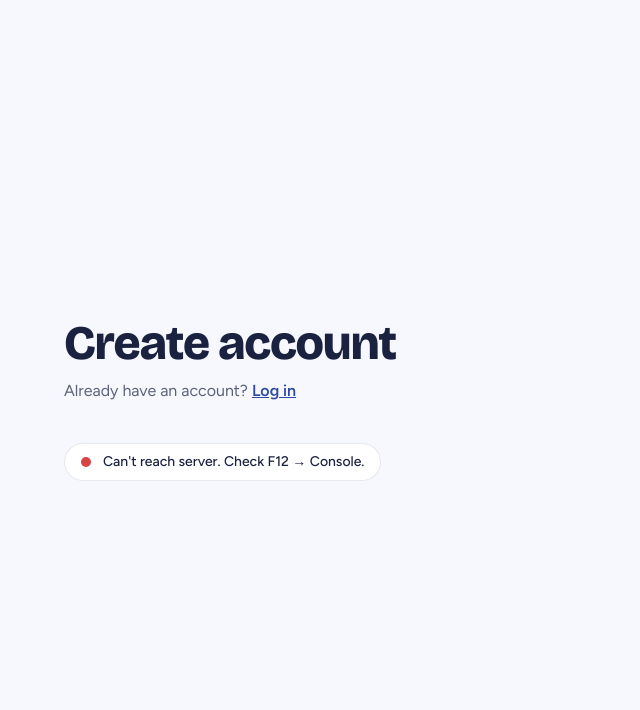
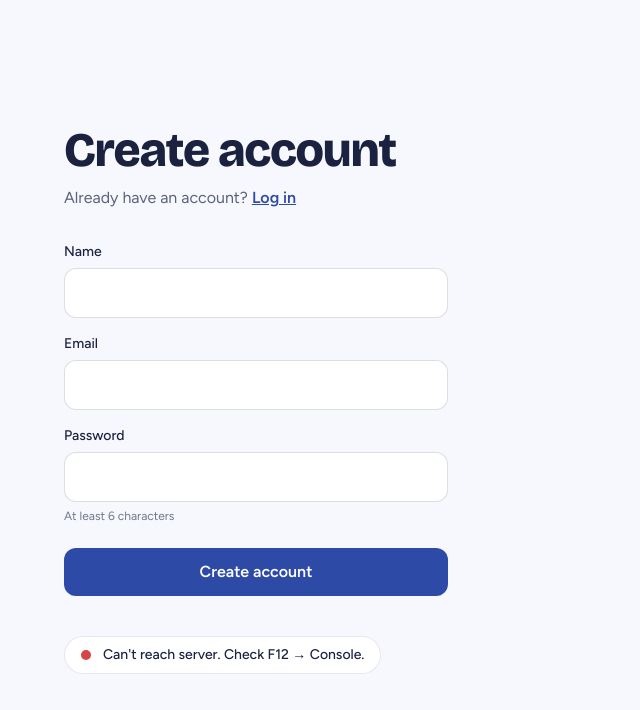
Before and after one commit to kapil-2025/realtime-chat-app, a React (Vite) app in the folder client/: page /register in a window 1280 px wide. Shown: the top 710 px of the page, without its empty margins (0-640 px from the left). Built offline with nearby package versions, Linux system fonts and the light colour scheme; no server answers.

Commit message:
Add register form with API call, errors and loading state

```diff
--- a/client/src/pages/RegisterPage.jsx
+++ b/client/src/pages/RegisterPage.jsx
@@ -1,13 +1,83 @@
-import { Link } from "react-router";
+import { Link ,useNavigate} from "react-router";
 import ServerStatus from "../components/ServerStatus";
+import { useState } from "react";
+const API_URL = import.meta.env.VITE_API_URL;
 
 function RegisterPage() {
+  const [name, setName]=useState("");
+   const [email, setEmail] = useState("");
+  const [password, setPassword] = useState("");
+  const [error,setError]=useState("");
+  const [loading,setLoading]=useState(false);
+  const navigate=useNavigate();
+
+  const handleSubmit =async(e)=>{
+    e.preventDefault();
+    setError("");
+    setLoading(true);
+    try{
+const res=await fetch(`${API_URL}/api/auth/register`,{method:"POST",headers:{"Content-Type":"application/json"},
+body:JSON.stringify({name,email,password})
+
+});
+const data= await res.json();
+if(!res.ok){
+  setError(data.message);
+  return;
+}
+navigate("/verify-otp",{state:{email}});
+
+    }
+    catch(error){
+      console.error("Register error:",error)
+setError("Cant'reach the server. Check your connection and try again.");
+    }
+    finally{
+  setLoading(false);
+}
+
+  }
   return (
     <main className="min-h-screen flex flex-col justify-center px-6 sm:px-16">
       <h1 className="font-display text-5xl font-extrabold tracking-tight">Create account</h1>
       <p className="mt-3 text-ink/70">
         Already have an account? <Link to="/login" className="font-semibold text-inland underline">Log in</Link>
       </p>
+      <form onSubmit={handleSubmit}  className="mt-8 flex flex-col gap-4 w-full max-w-sm">
+        <div className="flex flex-col gap-1.5">
+          <label htmlFor="name" className="text-sm font-medium ">Name</label>
+          <input type="text" id="name" autoComplete="name" required             value={name}
+            onChange={(e) => setName(e.target.value)}
+
+            className="rounded-xl border border-ink/15 bg-white px-4 py-3 outline-none focus:border-inland focus:ring-2 focus:ring-inland/20"/>
+        </div>
+                <div className="flex flex-col gap-1.5">
+          <label htmlFor="email" className="text-sm font-medium">Email</label>
+          <input
+            id="email"
+            type="email"
+            autoComplete="email"
+            required   value={email}
+            onChange={(e) => setEmail(e.target.value)}
+            className="rounded-xl border border-ink/15 bg-white px-4 py-3 outline-none focus:border-inland focus:ring-2 focus:ring-inland/20"
+          />
+        </div>
+                <div className="flex flex-col gap-1.5">
+          <label htmlFor="password" className="text-sm font-medium">Password</label>
+          <input
+            id="password"
+            type="password"
+            autoComplete="new-password"
+            minLength={6}
+            required   value={password}
+            onChange={(e) => setPassword(e.target.value)}
+            className="rounded-xl border border-ink/15 bg-white px-4 py-3 outline-none focus:border-inland focus:ring-2 focus:ring-inland/20"
+          />
+          <p className="text-xs text-ink/60">At least 6 characters</p>
+        </div>
+        {error && <p role="alert " className="rounded-xl bg-danger/10 px-4 py-3 text-sm text-danger">{error}</p>}
+        <button type="submit" disabled={loading} className="mt-2 rounded-xl bg-inland px-4 py-3 font-semibold text-white hover:bg-inland/90 disabled:cursor-not-allowed disabled:opacity-60">{loading ? "Creating account..." : "Create account"}</button>
+      </form>
       <div className="mt-10">
         <ServerStatus />
       </div>
```
